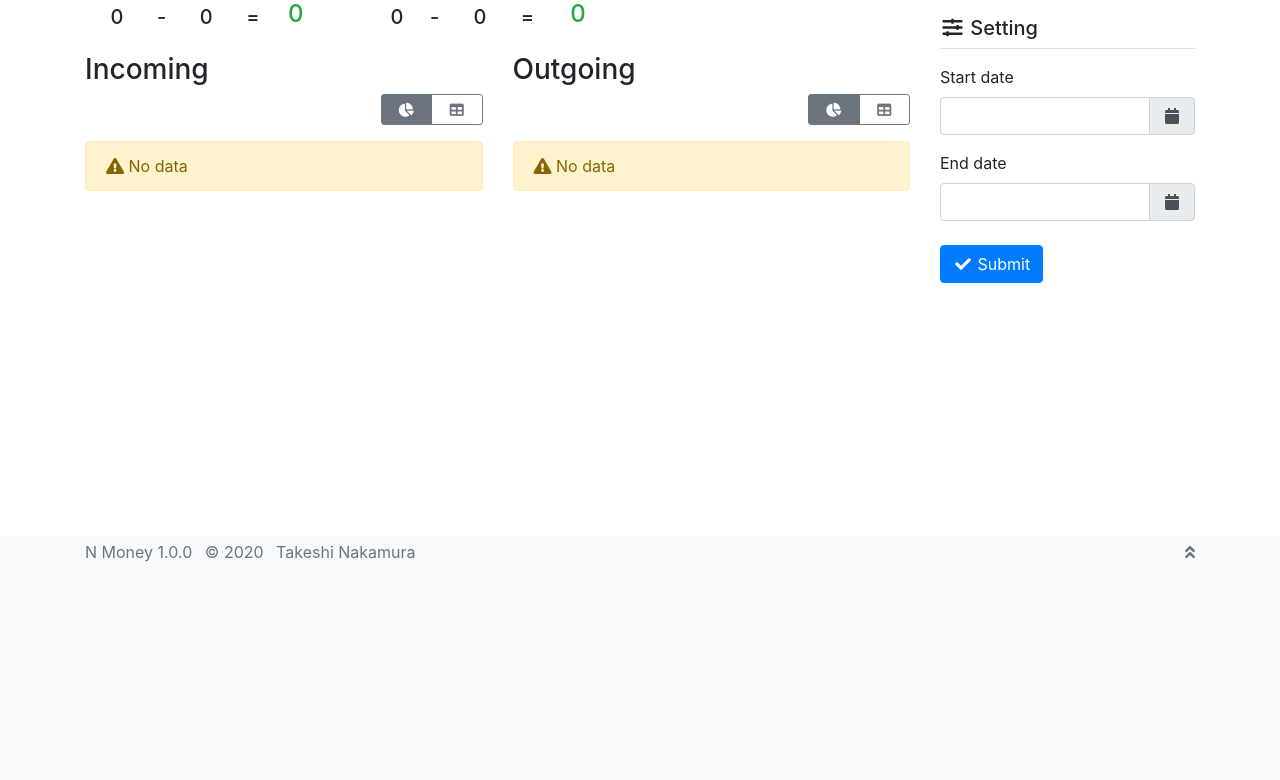
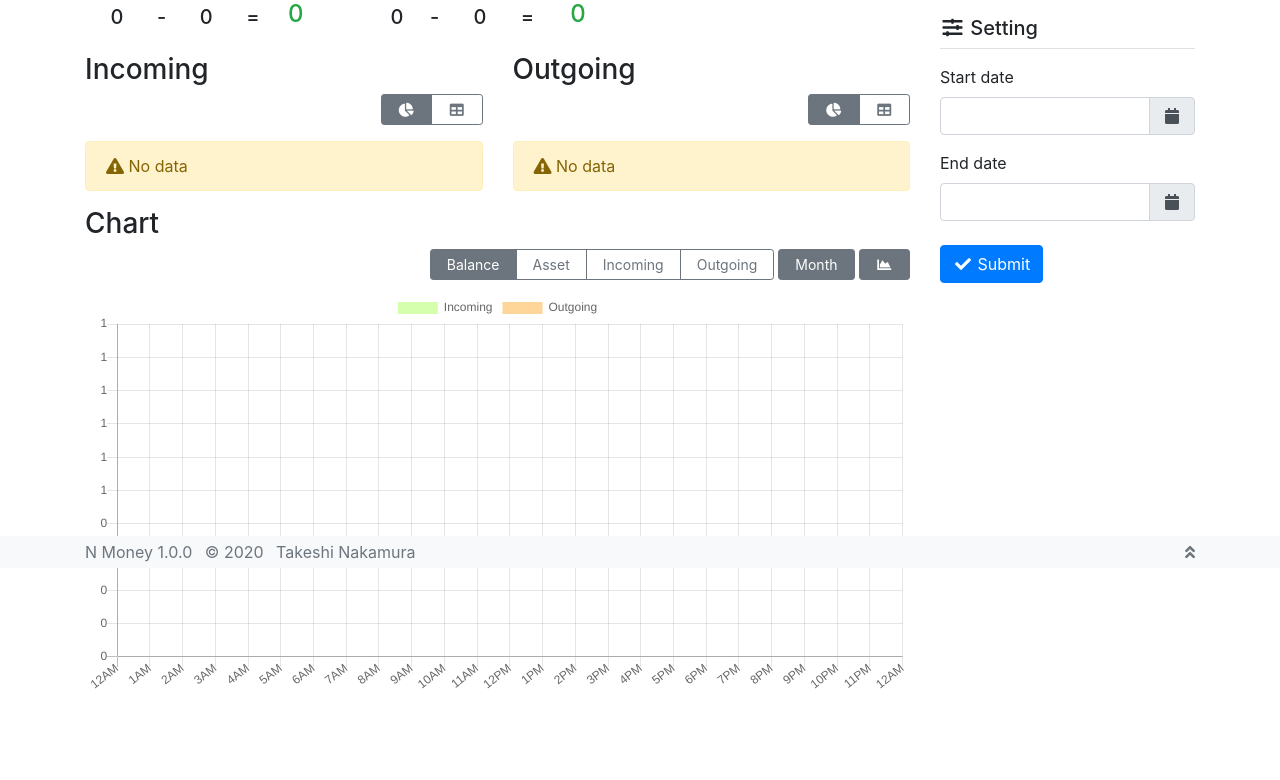
Before and after one commit to taqueci/nomoney, a Django app: page /money/reports/1 in a window 1280 px wide. Shown: the part 232-1012 px from the top of the page. Before the commit the page ends 794 px from the top, so only its background shows below. Run offline with Django 3.2, Linux system fonts and the light colour scheme; the visitor is signed in with stand-in values (Sample User, id 1); data that the repository does not hold is empty; some libraries are stand-ins or nearby versions.

Commit message:
Add line charts

```diff
--- a/money/templates/money/reports/show.html
+++ b/money/templates/money/reports/show.html
@@ -219,6 +219,72 @@
 
   </div><!-- .col -->
 </div><!-- .row -->
+<div class="row mb-3">
+  <div class="col">
+
+<h3>{% trans 'Chart' %}</h3>
+
+<div class="d-flex flex-wrap justify-content-end mb-1">
+  <div class="btn-group btn-group-sm btn-group-toggle mb-2" data-toggle="buttons">
+    <label class="btn btn-outline-secondary px-3 active">
+      <input type="radio" name="category" data-chart="balance" autocomplete="off" checked>
+      {% trans 'Balance' %}
+    </label>
+    <label class="btn btn-outline-secondary px-3">
+      <input type="radio" name="category" data-chart="asset" autocomplete="off">
+      {% trans 'Asset' %}
+    </label>
+    <label class="btn btn-outline-secondary px-3">
+      <input type="radio" name="category" data-chart="incoming" autocomplete="off">
+      {% trans 'Incoming' %}
+    </label>
+    <label class="btn btn-outline-secondary px-3">
+      <input type="radio" name="category" data-chart="outgoing" autocomplete="off">
+      {% trans 'Outgoing' %}
+    </label>
+  </div>
+
+  <div class="btn-group btn-group-sm btn-group-toggle mb-2 ml-1" data-toggle="buttons">
+    {% if data_charts.anuual %}
+    <label class="btn btn-outline-secondary px-3">
+      <input type="radio" name="unit" data-chart="annual" autocomplete="off">
+      {% trans 'Year' %}
+    </label>
+    {% endif %}
+    {% if data_charts.monthly %}
+    <label class="btn btn-outline-secondary px-3">
+      <input type="radio" name="unit" data-chart="monthly" autocomplete="off">
+      {% trans 'Month' %}
+    </label>
+    {% endif %}
+    {% if data_charts.weekly %}
+    <label class="btn btn-outline-secondary px-3">
+      <input type="radio" name="unit" data-chart="weekly" autocomplete="off">
+      {% trans 'Week' %}
+    </label>
+    {% endif %}
+    {% if data_charts.daily %}
+    <label class="btn btn-outline-secondary px-3">
+      <input type="radio" name="unit" data-chart="daily" autocomplete="off">
+      {% trans 'Day' %}
+    </label>
+    {% endif %}
+  </div>
+
+  <div class="btn-group btn-group-toggle mb-2 ml-1" data-toggle="buttons">
+    <label class="btn btn-outline-secondary btn-sm px-3 active">
+      <input type="checkbox" id="chart-button-accumulated" checked autocomplete="off">
+      <i class="fas fa-chart-area fa-fw"></i>
+    </label>
+  </div>
+</div>
+
+<div>
+  <canvas id="chart-canvas" width="400" height="400"></canvas>
+</div>
+
+  </div><!-- .col -->
+</div><!-- .row -->
 {% endblock %}
 
 {% block sidebar %}
@@ -265,6 +331,7 @@
 {% include 'money/js_chartjs.html' %}
 {{ data_doughnut_incoming|json_script:'doughnut-data-incoming' }}
 {{ data_doughnut_outgoing|json_script:'doughnut-data-outgoing' }}
+{{ data_charts|json_script:'chart-data' }}
 <script>
 $(function() {
   $('[data-toggle="tooltip"]').tooltip();
@@ -321,5 +388,89 @@ $(function() {
     $('#outgoing-doughnut div.alert').removeClass('d-none');
   }
 });
+
+// Line charts
+$(function() {
+  var number_format = function(value, index, values) {
+    return value.toFixed(0).toString().replace(/\B(?=(\d{3})+(?!\d))/g, ",");
+  };
+
+  var number_format_tooltip = function(tooltipItem, data) {
+    return tooltipItem.yLabel.toString().replace(/\B(?=(\d{3})+(?!\d))/g, ",");
+  };
+
+  var options = {
+    maintainAspectRatio: false,
+    tooltips: {callbacks: {label: number_format_tooltip}},
+    scales: {
+      xAxes: [{
+        type: 'time',
+        time: {
+          displayFormats: {
+            day: 'MM-DD',
+            week: 'YYYY-MM-DD',
+            month: 'YYYY-MM'
+          }
+        }
+      }],
+      yAxes: [{
+        stacked: false,
+        ticks: {callback: number_format}
+      }]
+    }
+  };
+
+  var setOption = function(category) {
+    if ((category === 'balance') || (category === 'asset')) {
+      options.scales.xAxes[0].stacked = false;
+      options.scales.yAxes[0].stacked = false;
+    } else {
+      options.scales.xAxes[0].stacked = true;
+      options.scales.yAxes[0].stacked = true;
+    }
+  };
+
+  var data = JSON.parse(document.getElementById('chart-data').textContent);
+  var ctx = document.getElementById('chart-canvas').getContext('2d');
+  var drawChart = function(data) {
+    return new Chart(ctx, {type: 'line', options: options, data: data});
+  };
+
+  var u = $('input[name="unit"]').first();
+  u.parent().addClass('active');
+
+  var unit = u.data('chart');
+  var category = 'balance';
+  var type = 'accumulated';
+
+  var chart = drawChart(data[unit][category][type]);
+
+  $('#chart-button-accumulated').on('change', function() {
+    type = $(this).prop('checked') ? 'accumulated' : 'normal';
+
+    setOption(category);
+
+    chart.destroy();
+    chart = drawChart(data[unit][category][type]);
+  });
+
+  $('input[name="category"]').on('click', function() {
+    category = $(this).data('chart');
+
+    setOption(category);
+
+    chart.destroy();
+    chart = drawChart(data[unit][category][type]);
+  });
+
+  $('input[name="unit"]').on('click', function() {
+    unit = $(this).data('chart');
+
+    setOption(category);
+
+    chart.destroy();
+    chart = drawChart(data[unit][category][type]);
+  });
+});
 </script>
 {% endblock %}
--- a/money/views/reports.py
+++ b/money/views/reports.py
@@ -1,4 +1,6 @@
 # Copyright (C) Takeshi Nakamura. All rights reserved.
+
+import datetime
 
 from django.db.models import F, Sum
 from django.shortcuts import render
@@ -41,14 +43,11 @@ def index(request):
 def show(request, id):
     q = Journal.objects.filter(disabled=False)
 
-    f_start = request.GET.get('start', '1970-01-01')
-    f_end = request.GET.get('end', '2100-12-31')
+    start = request.GET.get('start', '1970-01-01')
+    end = request.GET.get('end', '2100-12-31')
 
-    if f_start:
-        q = q.filter(date__gte=f_start)
-
-    if f_end:
-        q = q.filter(date__lte=f_end)
+    q = q.filter(date__gte=start)
+    q = q.filter(date__lte=end)
 
     summary = q.aggregate(
         income=Sum('income'), expense=Sum('expense'),
@@ -67,8 +66,193 @@ def show(request, id):
 
     return render(request, 'money/reports/show.html', {
         'object': {'name': _('All')},
-        'page': date.range_next_prev(f_start, f_end),
+        'page': date.range_next_prev(start, end),
         'summary': summary, 'incoming': incoming, 'outgoing': outgoing,
         'data_doughnut_incoming': chart.data_doughnut_incoming(incoming),
         'data_doughnut_outgoing': chart.data_doughnut_outgoing(outgoing),
+        'data_charts': _chart_data_lines(q, start, end, incoming, outgoing),
     })
+
+
+def _chart_data_lines(query, start, end, incoming, outgoing):
+    s = datetime.datetime.strptime(start, '%Y-%m-%d')
+    e = datetime.datetime.strptime(end, '%Y-%m-%d')
+
+    days = (e - s).days + 1
+
+    data = {}
+
+    if days >= 365:
+        data['annual'] = {
+            'balance': _chart_data_balance(query, 'year'),
+            'asset': _chart_data_asset(query, 'year'),
+            'incoming': _chart_data_incoming(incoming, query, 'year'),
+            'outgoing': _chart_data_outgoing(outgoing, query, 'year'),
+        }
+    else:
+        data['daily'] = {
+            'balance': _chart_data_balance(query, 'date'),
+            'asset': _chart_data_asset(query, 'year'),
+            'incoming': _chart_data_incoming(incoming, query, 'date'),
+            'outgoing': _chart_data_outgoing(outgoing, query, 'date'),
+        }
+
+    if days > 31:
+        data['monthly'] = {
+            'balance': _chart_data_balance(query, 'year', 'month'),
+            'asset': _chart_data_asset(query, 'year', 'month'),
+            'incoming': _chart_data_incoming(incoming, query, 'year', 'month'),
+            'outgoing': _chart_data_outgoing(outgoing, query, 'year', 'month'),
+        }
+
+    if 365 * 5 >= days > 7:
+        data['weekly'] = {
+            'balance': _chart_data_balance(query, 'year', 'week'),
+            'asset': _chart_data_asset(query, 'year', 'week'),
+            'incoming': _chart_data_incoming(incoming, query, 'year', 'week'),
+            'outgoing': _chart_data_outgoing(outgoing, query, 'year', 'week'),
+        }
+
+    return data
+
+
+def _chart_data_balance(query, *keys):
+    q = query.values(*keys).annotate(
+        data1=Sum('income'), data2=Sum('expense')
+    ).order_by(*keys)
+
+    l1 = _('Incoming')
+    l2 = _('Outgoing')
+
+    return {
+        'normal': _chart_data_2lines(q, False, l1, l2,*keys),
+        'accumulated': _chart_data_2lines(q, True, l1, l2, *keys),
+    }
+
+
+def _chart_data_asset(query, *keys):
+    q = query.values(*keys).annotate(
+        data1=Sum('asset'), data2=Sum('liability')
+    ).order_by(*keys)
+
+    l1 = _('Asset')
+    l2 = _('Liability')
+
+    return {
+        'normal': _chart_data_2lines(q, False, l1, l2, *keys),
+        'accumulated': _chart_data_2lines(q, True, l1, l2, *keys),
+    }
+
+
+def _chart_data_2lines(query, accumulated, label1, label2, *keys):
+    data = {
+        'datasets': [{
+            'label': label1,
+            'data': [],
+            'radius': 2,
+            'backgroundColor': 'rgba(153,255,51,0.4)',
+            'borderWidth': 0,
+            'borderColor': '#b2ff59',
+            'hitRadius': 2,
+        }, {
+            'label': label2,
+            'data': [],
+            'radius': 2,
+            'backgroundColor': 'rgba(255,153,0,0.4)',
+            'borderWidth': 0,
+            'borderColor': '#ffab40',
+            'hitRadius': 2,
+        }]
+    }
+
+    val_y1 = 0
+    val_y2 = 0
+
+    for x in query:
+        val_x = _chart_data_val_x(x, *keys)
+        val_y1 = x['data1'] + val_y1 if accumulated else x['data1']
+        val_y2 = x['data2'] + val_y2 if accumulated else x['data2']
+
+        if x['data1']:
+            data['datasets'][0]['data'].append({'x': val_x, 'y': val_y1})
+
+        if x['data2']:
+            data['datasets'][1]['data'].append({'x': val_x, 'y': val_y2})
+
+    return data
+
+
+def _chart_data_incoming(label, query, *keys):
+    q = query.values(
+        *keys, 'credit__id', 'credit__name',
+    ).annotate(sum=Sum('income')).order_by(*keys)
+
+    return {
+        'normal': _chart_data_stacked(label, q, False, 'credit', *keys),
+        'accumulated': _chart_data_stacked(label, q, True, 'credit', *keys),
+    }
+
+
+def _chart_data_outgoing(label, query, *keys):
+    q = query.values(
+        *keys, 'debit__id', 'debit__name',
+    ).annotate(sum=Sum('expense')).order_by(*keys)
+
+    return {
+        'normal': _chart_data_stacked(label, q, False, 'debit', *keys),
+        'accumulated': _chart_data_stacked(label, q, True, 'debit', *keys),
+    }
+
+
+def _chart_data_stacked(label, query, accumulated, field, *keys):
+    field_id = field + '__id'
+    field_name = field + '__name'
+
+    datasets = [{
+        '_id': x[field_id],
+        '_sum': 0,
+        'label': x[field_name],
+        'data': [],
+        'radius': 2,
+        'backgroundColor': chart.STACKED_COLOR[i % len(chart.STACKED_COLOR)],
+        'borderWidth': 0,
+        'borderColor': 'rgba(255,255,255,0.1)',
+        'hitRadius': 2,
+    } for i, x in enumerate(label)]
+
+    data = {}
+
+    for x in query:
+        val_x = _chart_data_val_x(x, *keys)
+        id = x[field_id]
+
+        for y in datasets:
+            if y['_id'] == id:
+                if not val_x in data:
+                    data[val_x] = {}
+
+                data[val_x][id] = x['sum']
+
+    for t, val in data.items():
+        for d in datasets:
+            id = d['_id']
+            y = val[id] if id in val else 0
+            offset = d['_sum'] if accumulated else 0
+
+            d['data'].append({'t': t, 'y': y + offset})
+            d['_sum'] += y
+
+    return {'datasets': datasets}
+
+
+def _chart_data_val_x(obj, *keys):
+    l = len(keys)
+
+    if keys[0] == 'date':
+        return obj['date']
+    elif len(keys) == 1:
+        return obj['year']
+    elif keys[1] == 'week':
+        return '{}W{:02}'.format(obj['year'], obj['week'])
+
+    return '{}-{:02}'.format(obj['year'], obj['month'])
--- a/money/views/shared/chart.py
+++ b/money/views/shared/chart.py
@@ -17,6 +17,25 @@ DOUGHNUT_COLOR = (
     '#18ffff', # 08
     '#eeff41', # 12
     '#ff6e40', # 16
+)
+
+STACKED_COLOR = (
+    '#ff80ab', # 02
+    '#82b1ff', # 06
+    '#b9f6ca', # 10
+    '#ffe57f', # 14
+    '#ea80fc', # 03
+    '#80d8ff', # 07
+    '#ccff90', # 11
+    '#ffd180', # 15
+    '#ff8a80', # 01
+    '#8c9eff', # 05
+    '#a7ffeb', # 09
+    '#ffff8d', # 13
+    '#b388ff', # 04
+    '#84ffff', # 08
+    '#f4ff81', # 12
+    '#ff9e80', # 16
 )
 
 
```
Also changed, not shown: money/locale/ja/LC_MESSAGES/django.po.
